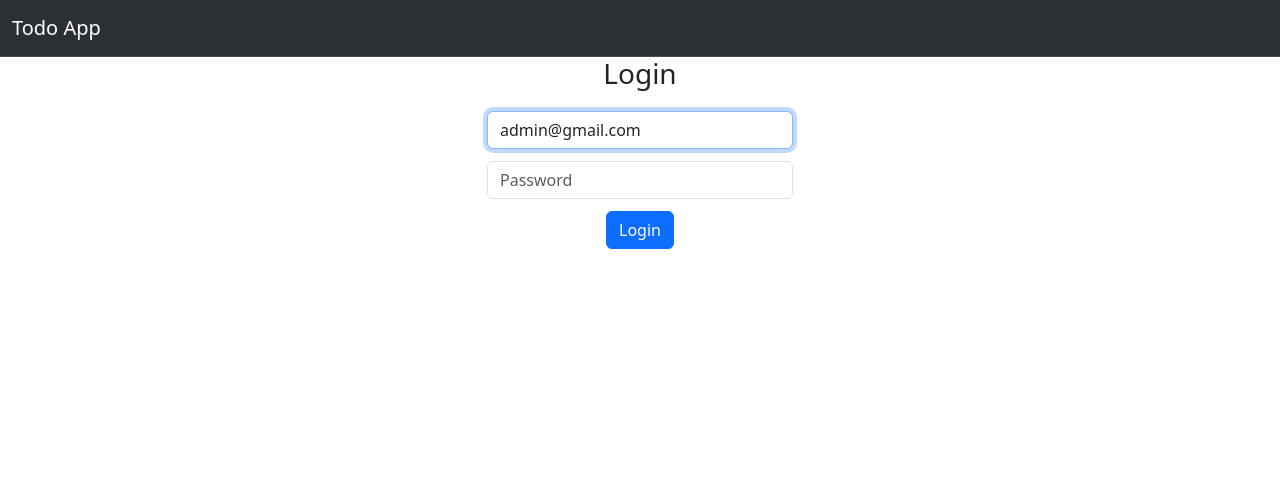
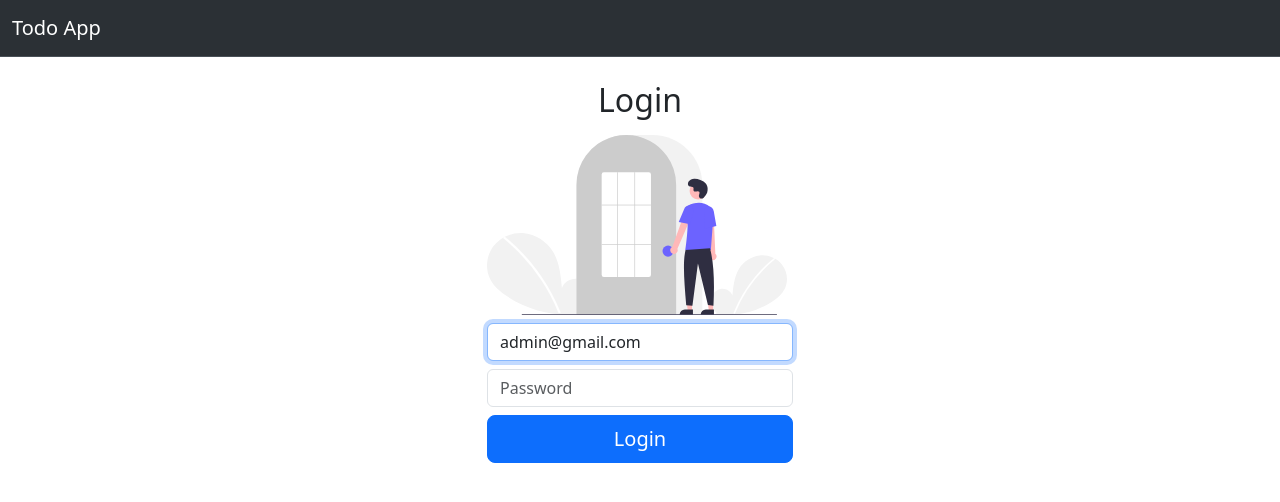
Before and after one commit to devferx/todo-app-client, a Vue app: page /login in a window 1280 px wide. Shown: the top 502 px of the page. Built offline with nearby package versions, Linux system fonts and the light colour scheme.

Commit message:
:sparkles: [UPDATE] Improved Login UI/UX
Added login image and alert

```diff
--- a/src/views/LoginView.vue
+++ b/src/views/LoginView.vue
@@ -10,6 +10,7 @@ const tokenStore = useTokenStore()
 
 const email = ref('admin@gmail.com')
 const password = ref('')
+const showAlert = ref(false)
 
 const onSubmit = async (ev) => {
   ev.preventDefault()
@@ -25,24 +26,42 @@ const onSubmit = async (ev) => {
     })
     .catch((err) => {
       console.log(err)
+      showAlert.value = true
     })
 }
 </script>
 <template>
   <form class="container" @submit="onSubmit">
-    <h3 class="">Login</h3>
-    <input class="form-control" placeholder="Email" type="text" v-model="email" autofocus />
-    <input class="form-control" placeholder="Password" type="text" v-model="password" />
-    <button class="btn btn-primary btn-large">Login</button>
+    <div class="d-grid gap-2">
+      <h2 class="mt-4 text-center">Login</h2>
+      <img width="300" src="../assets/login.svg" alt="Login" />
+      <input
+        class="form-control"
+        placeholder="Email"
+        type="email"
+        required
+        v-model="email"
+        autofocus
+      />
+      <input
+        class="form-control"
+        placeholder="Password"
+        type="password"
+        required
+        v-model="password"
+      />
+      <!-- label alert -->
+
+      <button class="btn btn-primary btn-lg">Login</button>
+      <div class="alert alert-danger" role="alert" v-if="showAlert">
+        Email or password is incorrect
+      </div>
+    </div>
   </form>
 </template>
 
 <style scoped>
 .container {
-  display: flex;
-  flex-direction: column;
-  gap: 12px;
-  align-items: center;
   max-width: 330px;
 }
 </style>
```
Also changed, not shown: src/assets/login.svg (added).
